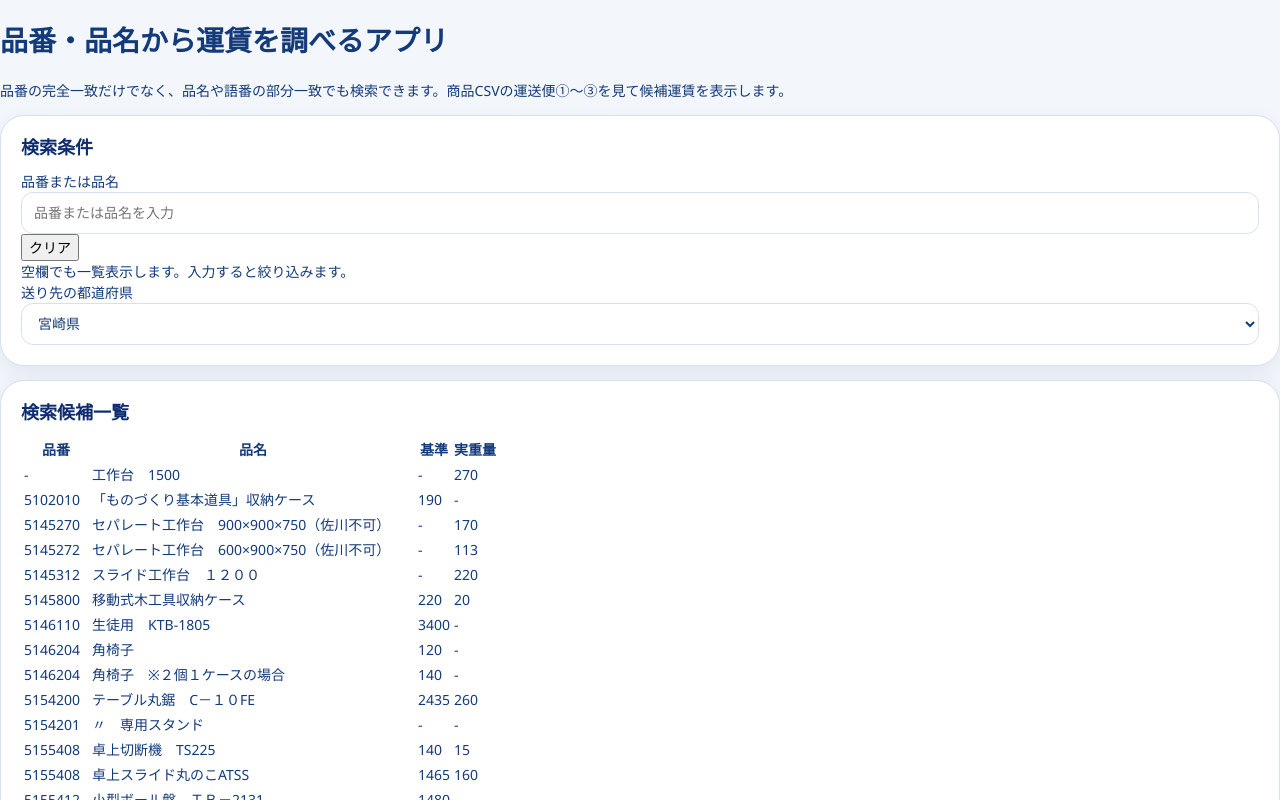
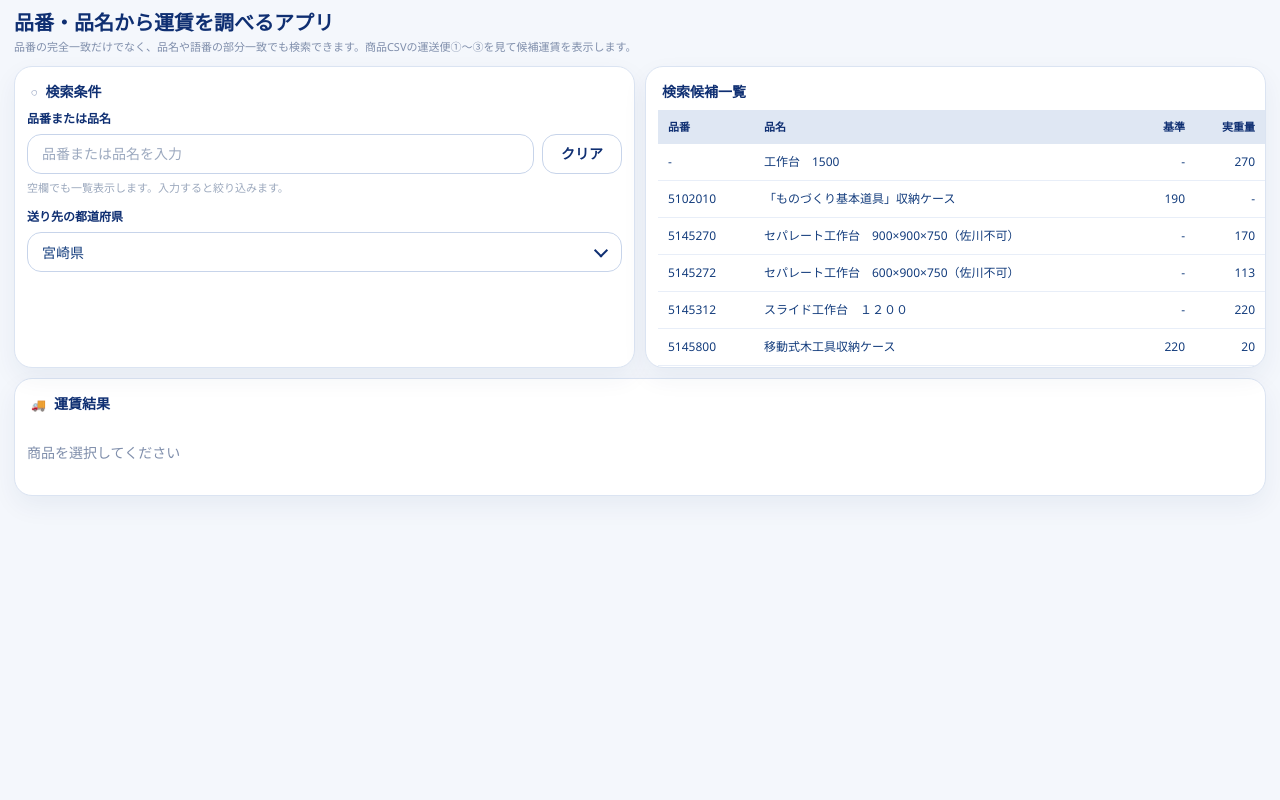
Before and after one commit to kenjitsumuraya-gif/freight-app, a React (Vite) app: page / in a window 1280 px wide. Shown: the top 800 px of the page. Built offline with nearby package versions, Linux system fonts and the light colour scheme.

Commit message:
Update App.css

```diff
--- a/src/App.css
+++ b/src/App.css
@@ -3,19 +3,22 @@
 }
 
 :root {
-  --bg: #f3f6fb;
+  --bg: #f4f7fc;
   --panel: #ffffff;
-  --border: #d7e0ef;
-  --text: #133b7a;
-  --muted: #7a8aa6;
-  --navy: #0d2d70;
-  --navy-2: #163f88;
-  --blue-soft: #eef4ff;
-  --chip: rgba(255, 255, 255, 0.14);
-  --gold: #f2d980;
-  --gold-text: #7d5c00;
+  --border: #dbe4f2;
+  --border-strong: #c7d4ea;
+  --text: #143d7d;
+  --muted: #7f8eab;
+  --navy: #0f2f72;
+  --navy-2: #173f88;
   --row-best: #f8fbff;
-  --shadow: 0 8px 24px rgba(18, 48, 102, 0.08);
+  --soft: #f7faff;
+  --thead: #dfe7f2;
+  --gold: #f0d889;
+  --gold-text: #7b5d00;
+  --badge: #edf3fb;
+  --badge-text: #6a85b6;
+  --shadow: 0 10px 26px rgba(17, 48, 103, 0.06);
 }
 
 html,
@@ -28,7 +31,6 @@ body,
   font-family:
     "Segoe UI",
     "Hiragino Sans",
-    "Hiragino Kaku Gothic ProN",
     "Yu Gothic UI",
     "Yu Gothic",
     sans-serif;
@@ -45,326 +47,370 @@ select {
   font: inherit;
 }
 
-.app {
+.fare-app {
   min-height: 100vh;
-  padding: 18px;
+  padding: 10px 14px;
   background: var(--bg);
 }
 
-.app-shell {
-  width: min(1800px, 100%);
+.page-wrap {
+  width: 100%;
+  max-width: 1280px;
   margin: 0 auto;
 }
 
-.page-header {
-  margin-bottom: 14px;
+.app-header {
+  margin-bottom: 10px;
 }
 
-.page-header h1 {
-  margin: 0 0 6px;
+.app-header h1 {
+  margin: 0 0 4px;
+  font-size: 20px;
+  line-height: 1.25;
+  font-weight: 800;
   color: var(--navy);
-  font-size: 24px;
-  font-weight: 800;
 }
 
-.page-header p {
+.app-header p {
   margin: 0;
+  font-size: 11px;
   color: var(--muted);
-  font-size: 13px;
+}
+
+.top-grid {
+  display: grid;
+  grid-template-columns: 1fr 1fr;
+  gap: 10px;
+  margin-bottom: 10px;
 }
 
 .panel {
   background: var(--panel);
   border: 1px solid var(--border);
-  border-radius: 24px;
+  border-radius: 18px;
   box-shadow: var(--shadow);
-  margin-bottom: 14px;
   overflow: hidden;
 }
 
 .panel-header {
-  padding: 18px 20px 10px;
+  padding: 14px 16px 8px;
 }
 
 .panel-header h2 {
   margin: 0;
+  font-size: 14px;
+  font-weight: 800;
   color: var(--navy);
-  font-size: 18px;
-  font-weight: 800;
+}
+
+.panel-header-icon h2::before {
+  content: "◌";
+  display: inline-block;
+  margin-right: 8px;
+  font-size: 11px;
+  vertical-align: middle;
+}
+
+.results-panel .panel-header h2::before {
+  content: "🚚";
+  margin-right: 8px;
+  font-size: 12px;
 }
 
 .panel-body {
-  padding: 0 20px 20px;
+  padding: 0 12px 12px;
 }
 
-.controls-grid {
-  display: grid;
-  grid-template-columns: 1.3fr 220px;
-  gap: 14px;
-  align-items: end;
+.field-block + .field-block {
+  margin-top: 12px;
 }
 
-.control label {
+.field-block label {
   display: block;
   margin-bottom: 6px;
-  color: var(--muted);
-  font-size: 13px;
+  font-size: 12px;
   font-weight: 700;
+  color: var(--navy);
 }
 
-.input-row {
+.search-row {
   display: flex;
   gap: 8px;
+  align-items: center;
+}
+
+.search-row input {
+  flex: 1;
 }
 
 input,
 select {
   width: 100%;
-  height: 42px;
-  border: 1px solid var(--border);
-  border-radius: 12px;
-  padding: 0 12px;
+  height: 40px;
+  border: 1px solid var(--border-strong);
+  border-radius: 14px;
   background: #fff;
   color: var(--text);
+  padding: 0 14px;
   outline: none;
+}
+
+input::placeholder {
+  color: #9ca9bf;
 }
 
 input:focus,
 select:focus {
-  border-color: #8fb0ee;
-  box-shadow: 0 0 0 3px rgba(89, 132, 221, 0.12);
+  border-color: #8caeea;
+  box-shadow: 0 0 0 3px rgba(104, 144, 225, 0.12);
 }
 
-.btn {
-  height: 42px;
-  border-radius: 12px;
-  border: 1px solid var(--border);
-  padding: 0 14px;
+.clear-button {
+  height: 40px;
+  padding: 0 18px;
+  border-radius: 14px;
+  border: 1px solid var(--border-strong);
+  background: #fff;
+  color: var(--navy);
+  font-weight: 700;
   cursor: pointer;
+}
+
+.hint-text {
+  margin-top: 6px;
+  font-size: 11px;
+  color: #9ba8bd;
+}
+
+.select-wrap {
+  position: relative;
+}
+
+.select-wrap::after {
+  content: "";
+  position: absolute;
+  top: 50%;
+  right: 16px;
+  width: 8px;
+  height: 8px;
+  border-right: 2px solid var(--navy);
+  border-bottom: 2px solid var(--navy);
+  transform: translateY(-65%) rotate(45deg);
+  pointer-events: none;
+}
+
+.select-wrap select {
+  appearance: none;
+  -webkit-appearance: none;
+  -moz-appearance: none;
+  padding-right: 38px;
+}
+
+.candidate-table-wrap {
+  height: 257px;
+  overflow: auto;
+  padding-right: 0;
+}
+
+.candidate-table {
+  width: 100%;
+  border-collapse: collapse;
+  min-width: 540px;
+}
+
+.candidate-table thead th {
+  position: sticky;
+  top: 0;
+  z-index: 2;
+  background: #dfe7f3;
+  color: var(--navy);
+  font-size: 11px;
+  font-weight: 800;
+  text-align: left;
+  padding: 9px 10px;
   white-space: nowrap;
 }
 
-.btn-ghost {
-  background: #fff;
-  color: var(--navy);
+.candidate-table tbody tr {
+  cursor: pointer;
+  transition: background 0.15s ease;
 }
 
-.chips-row {
+.candidate-table tbody tr:hover {
+  background: #f6f9ff;
+}
+
+.candidate-table tbody tr.active {
+  background: #dfe9f8;
+  box-shadow: inset 3px 0 0 #6f9be8;
+}
+
+.candidate-table tbody td {
+  padding: 9px 10px;
+  border-bottom: 1px solid #e8eef8;
+  font-size: 12px;
+  color: var(--text);
+  vertical-align: middle;
+}
+
+.candidate-table .col-code {
+  width: 96px;
+  white-space: nowrap;
+}
+
+.candidate-table .col-mini {
+  width: 70px;
+  text-align: right;
+  white-space: nowrap;
+}
+
+.best-card {
+  background: var(--navy);
+  border-radius: 22px;
+  padding: 18px 18px 16px;
+  color: #fff;
+  margin-bottom: 10px;
+}
+
+.best-card-label {
+  font-size: 12px;
+  font-weight: 700;
+  opacity: 0.95;
+  margin-bottom: 4px;
+}
+
+.best-card-price {
+  font-size: 46px;
+  line-height: 1;
+  font-weight: 800;
+  margin-bottom: 12px;
+}
+
+.best-card-chips {
   display: flex;
   flex-wrap: wrap;
   gap: 8px;
-  margin-top: 14px;
 }
 
-.chip {
+.best-chip {
   display: inline-flex;
   align-items: center;
-  min-height: 32px;
+  min-height: 30px;
   padding: 0 12px;
   border-radius: 999px;
-  background: var(--blue-soft);
-  color: var(--navy);
+  background: rgba(255, 255, 255, 0.14);
+  color: #fff;
+  font-size: 12px;
   font-weight: 700;
 }
 
-.candidate-grid {
+.meta-grid {
   display: grid;
-  grid-template-columns: repeat(4, minmax(0, 1fr));
-  gap: 10px;
-  max-height: 330px;
-  overflow-y: auto;
-  padding-right: 4px;
+  grid-template-columns: repeat(5, minmax(0, 1fr));
+  gap: 8px;
+  margin-bottom: 10px;
 }
 
-.candidate-card {
-  width: 100%;
-  border: 1px solid var(--border);
-  border-radius: 18px;
-  background: #fff;
-  padding: 12px;
-  text-align: left;
-  color: var(--text);
-  cursor: pointer;
-  transition:
-    transform 0.15s ease,
-    box-shadow 0.15s ease,
-    border-color 0.15s ease,
-    background 0.15s ease;
+.meta-card {
+  background: var(--soft);
+  border: 1px solid var(--border-strong);
+  border-radius: 10px;
+  padding: 10px 12px;
+  min-height: 56px;
 }
 
-.candidate-card:hover {
-  transform: translateY(-1px);
-  box-shadow: 0 8px 18px rgba(18, 48, 102, 0.08);
+.meta-card-wide {
+  grid-column: span 1;
 }
 
-.candidate-card.active {
-  border-color: #84a7eb;
-  background: #f5f9ff;
-  box-shadow: 0 10px 22px rgba(43, 88, 180, 0.12);
-}
-
-.candidate-code {
-  font-size: 13px;
-  font-weight: 800;
-  color: var(--navy);
+.meta-label {
+  font-size: 11px;
+  color: var(--muted);
   margin-bottom: 4px;
 }
 
-.candidate-name {
+.meta-value {
   font-size: 14px;
-  font-weight: 700;
-  line-height: 1.45;
-  min-height: 42px;
-}
-
-.candidate-sub {
-  display: flex;
-  flex-direction: column;
-  gap: 2px;
-  margin-top: 8px;
-  color: var(--muted);
-  font-size: 12px;
-}
-
-.hero-card {
-  background: var(--navy);
-  color: #fff;
-  border-radius: 28px;
-  padding: 22px 22px;
-  margin-bottom: 16px;
-}
-
-.hero-label {
-  font-size: 14px;
-  opacity: 0.95;
-  margin-bottom: 6px;
-}
-
-.hero-price {
-  font-size: 48px;
-  line-height: 1;
   font-weight: 800;
-  margin-bottom: 14px;
-}
-
-.hero-chips {
-  display: flex;
-  flex-wrap: wrap;
-  gap: 10px;
-}
-
-.hero-chip {
-  display: inline-flex;
-  align-items: center;
-  min-height: 38px;
-  padding: 0 14px;
-  border-radius: 999px;
-  background: var(--chip);
-  color: #fff;
-  font-weight: 700;
-}
-
-.info-grid {
-  display: grid;
-  grid-template-columns: repeat(5, minmax(0, 1fr));
-  gap: 12px;
-  margin-bottom: 16px;
-}
-
-.info-card {
-  background: #f8fbff;
-  border: 1px solid var(--border);
-  border-radius: 20px;
-  padding: 14px 14px;
-  min-height: 84px;
-}
-
-.info-card-wide {
-  grid-column: span 2;
-}
-
-.info-label {
-  color: var(--muted);
-  font-size: 12px;
-  margin-bottom: 6px;
-}
-
-.info-value {
   color: var(--navy);
-  font-size: 16px;
-  font-weight: 800;
   word-break: break-word;
 }
 
-.table-wrap {
+.result-table-wrap {
   overflow-x: auto;
-  border-radius: 22px;
   border: 1px solid var(--border);
+  border-radius: 18px;
 }
 
 .result-table {
   width: 100%;
-  min-width: 1180px;
-  border-collapse: separate;
-  border-spacing: 0;
+  min-width: 1160px;
+  border-collapse: collapse;
   background: #fff;
 }
 
 .result-table thead th {
-  background: #dfe8f5;
+  background: var(--thead);
   color: var(--navy);
-  font-size: 13px;
+  font-size: 12px;
   font-weight: 800;
   text-align: left;
-  padding: 14px 16px;
+  padding: 10px 12px;
   white-space: nowrap;
 }
 
 .result-table tbody td {
-  padding: 18px 16px;
-  border-top: 1px solid #e7eef8;
+  padding: 11px 12px;
+  border-bottom: 1px solid #e7edf7;
+  font-size: 12px;
   color: var(--text);
   vertical-align: middle;
   white-space: nowrap;
-}
-
-.result-table tbody tr:first-child td {
-  border-top: none;
 }
 
 .result-table tbody tr.is-best {
   background: var(--row-best);
 }
 
+.result-table tbody tr:last-child td {
+  border-bottom: none;
+}
+
 .total-cell {
   font-weight: 800;
 }
 
-.badge {
+.status-badge {
   display: inline-flex;
   align-items: center;
   justify-content: center;
-  min-width: 64px;
-  height: 34px;
-  padding: 0 12px;
+  min-width: 56px;
+  height: 28px;
+  padding: 0 10px;
   border-radius: 999px;
-  font-size: 13px;
+  font-size: 12px;
   font-weight: 800;
 }
 
-.badge-best {
+.status-best {
   background: var(--gold);
   color: var(--gold-text);
 }
 
-.badge-normal {
-  background: #eef3fb;
-  color: #5d78ab;
+.status-normal {
+  background: var(--badge);
+  color: var(--badge-text);
 }
 
 .empty-text {
+  padding: 20px 0;
   color: var(--muted);
-  padding: 10px 0;
+}
+
+.empty-row {
+  padding: 18px;
+  text-align: center;
+  color: var(--muted);
 }
 
 .error-text {
@@ -372,76 +418,34 @@ select:focus {
   font-weight: 700;
 }
 
-@media (max-width: 1400px) {
-  .candidate-grid {
-    grid-template-columns: repeat(3, minmax(0, 1fr));
+@media (max-width: 1024px) {
+  .top-grid {
+    grid-template-columns: 1fr;
   }
 
-  .info-grid {
-    grid-template-columns: repeat(4, minmax(0, 1fr));
+  .meta-grid {
+    grid-template-columns: repeat(2, minmax(0, 1fr));
   }
 }
 
-@media (max-width: 1100px) {
-  .controls-grid {
+@media (max-width: 640px) {
+  .fare-app {
+    padding: 10px;
+  }
+
+  .search-row {
+    flex-direction: column;
+  }
+
+  .clear-button {
+    width: 100%;
+  }
+
+  .meta-grid {
     grid-template-columns: 1fr;
   }
 
-  .candidate-grid {
-    grid-template-columns: repeat(2, minmax(0, 1fr));
-  }
-
-  .info-grid {
-    grid-template-columns: repeat(2, minmax(0, 1fr));
-  }
-
-  .info-card-wide {
-    grid-column: span 2;
-  }
-
-  .hero-price {
-    font-size: 40px;
+  .best-card-price {
+    font-size: 34px;
   }
 }
-
-@media (max-width: 700px) {
-  .app {
-    padding: 12px;
-  }
-
-  .panel-header {
-    padding: 16px 16px 10px;
-  }
-
-  .panel-body {
-    padding: 0 16px 16px;
-  }
-
-  .candidate-grid {
-    grid-template-columns: 1fr;
-  }
-
-  .info-grid {
-    grid-template-columns: 1fr;
-  }
-
-  .info-card-wide {
-    grid-column: span 1;
-  }
-
-  .hero-card {
-    padding: 18px;
-  }
-
-  .hero-price {
-    font-size: 34px;
-  }
-
-  .input-row {
-    flex-direction: column;
-  }
-
-  .btn {
-    width: 100%;
-  }
-}
```
